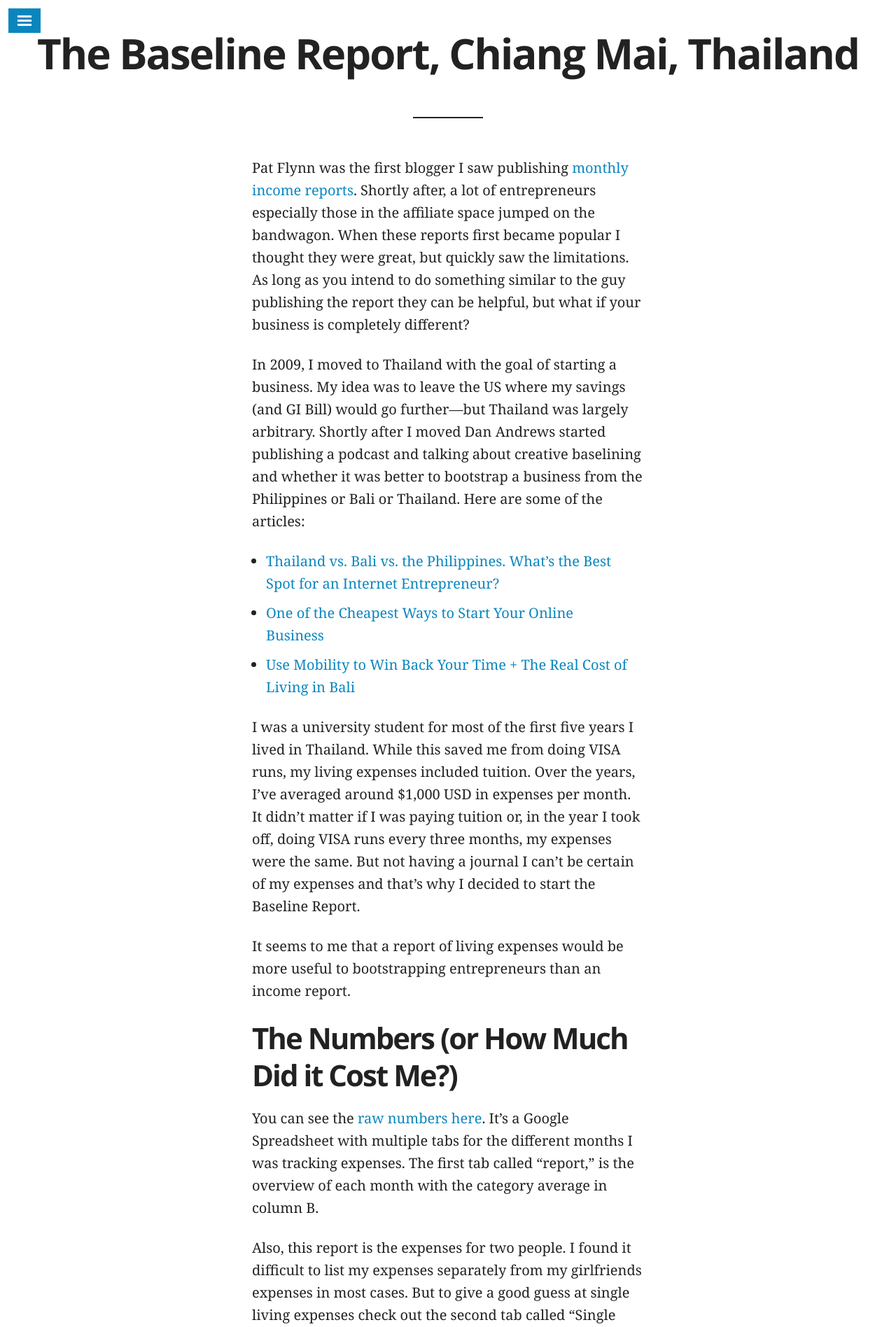
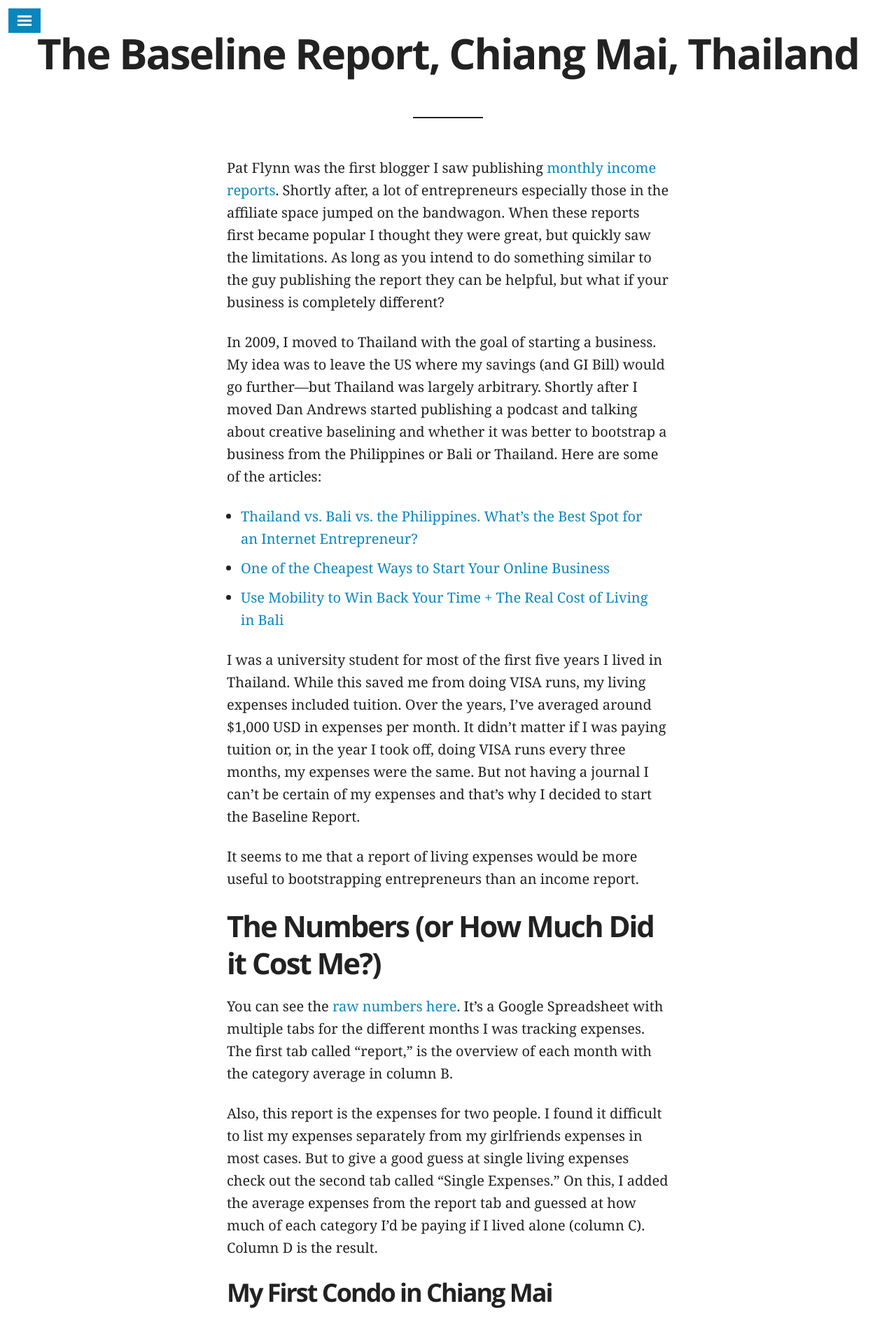
Before and after one commit to snowdj/bradonomics.github.io, a Jekyll site: the page built from _posts/2014-08-01-baseline-report.md, in a window 1280 px wide. Shown: the top 1896 px of the page at 70% size. Built offline with Jekyll 4.4.1, drawn with Linux system fonts in a browser that asks for light colours; nearby versions of some CDN libraries.

Commit message:
Updated CSS, mostly for image captions

```diff
--- a/_sass/archive.scss
+++ b/_sass/archive.scss
@@ -38,6 +38,7 @@
     background-position: top;
     font-family: $secondary-font-family;
     font-size: 36px;
+    font-weight: 700;
   }
 }
 
--- a/_sass/base.scss
+++ b/_sass/base.scss
@@ -9,7 +9,6 @@
 .entry-content:before,
 .nav-primary:before,
 .nav-secondary:before,
-.site-container:before,
 .site-footer:before,
 .site-header:before,
 .site-inner:before,
@@ -24,7 +23,6 @@
 .entry-content:after,
 .nav-primary:after,
 .nav-secondary:after,
-.site-container:after,
 .site-footer:after,
 .site-header:after,
 .site-inner:after,
--- a/_sass/code.scss
+++ b/_sass/code.scss
@@ -61,7 +61,7 @@
 .err { color: #e37170; background-color: #3d3535; } /* Error */
 .g { color: #7f9f7f } /* Generic */
 .k { color: #f0dfaf } /* Keyword */
-.l { color: #cccccc } /* Literal, TODO */
+.l { color: #cccccc } /* Literal */
 .n { color: #dcdccc } /* Name */
 .o { color: #f0efd0 } /* Operator */
 .x { color: #cccccc } /* Other */
--- a/_sass/images.scss
+++ b/_sass/images.scss
@@ -103,14 +103,25 @@
   }
 }
 
+/* Figures
+-------------------------------------------------- */
+
 figure {
   position: relative;
-  margin: 0;
+  margin: 0 auto;
   text-align: center;
 }
 
 figure img {
   margin-bottom: 24px;
+}
+
+figure.caption {
+  margin-bottom: 24px;
+}
+
+figure.caption img {
+  margin-bottom: 0;
 }
 
 figure.one-half {
@@ -149,3 +160,14 @@
     padding-left: 15px;
   }
 }
+
+figcaption {
+  color: #898989;
+  font-size: 12px;
+  font-family: $secondary-font-family;
+  margin: 6px 20px 18px;
+  border-bottom: 1px solid #e2e2e3;
+  padding-bottom: 4px;
+  padding-top: 5px;
+  text-align: left;
+}
--- a/_sass/inner.scss
+++ b/_sass/inner.scss
@@ -48,19 +48,19 @@
 .entry-content .gist,
 .error404 form,
 .footnotes {
-  max-width: 600px;
+  max-width: 672px;
   margin-left: auto;
   margin-right: auto;
   padding: 0 20px;
 }
 
 .entry-content ol {
-  max-width: 560px;
+  max-width: 632px;
   list-style: decimal outside;
 }
 
 .entry-content ul {
-  max-width: 560px;
+  max-width: 632px;
   list-style: disc outside;
 }
 
@@ -163,13 +163,13 @@
 }
 
 .entry-footer {
-  max-width: 600px;
+  max-width: 672px;
   margin: 0 auto;
   padding: 0 20px;
 }
 
 .after-post-widget {
-  max-width: 640px;
+  max-width: 712px;
   margin: 0 auto 25px;
   padding: 40px;
   background-color: $primary-color;
```
